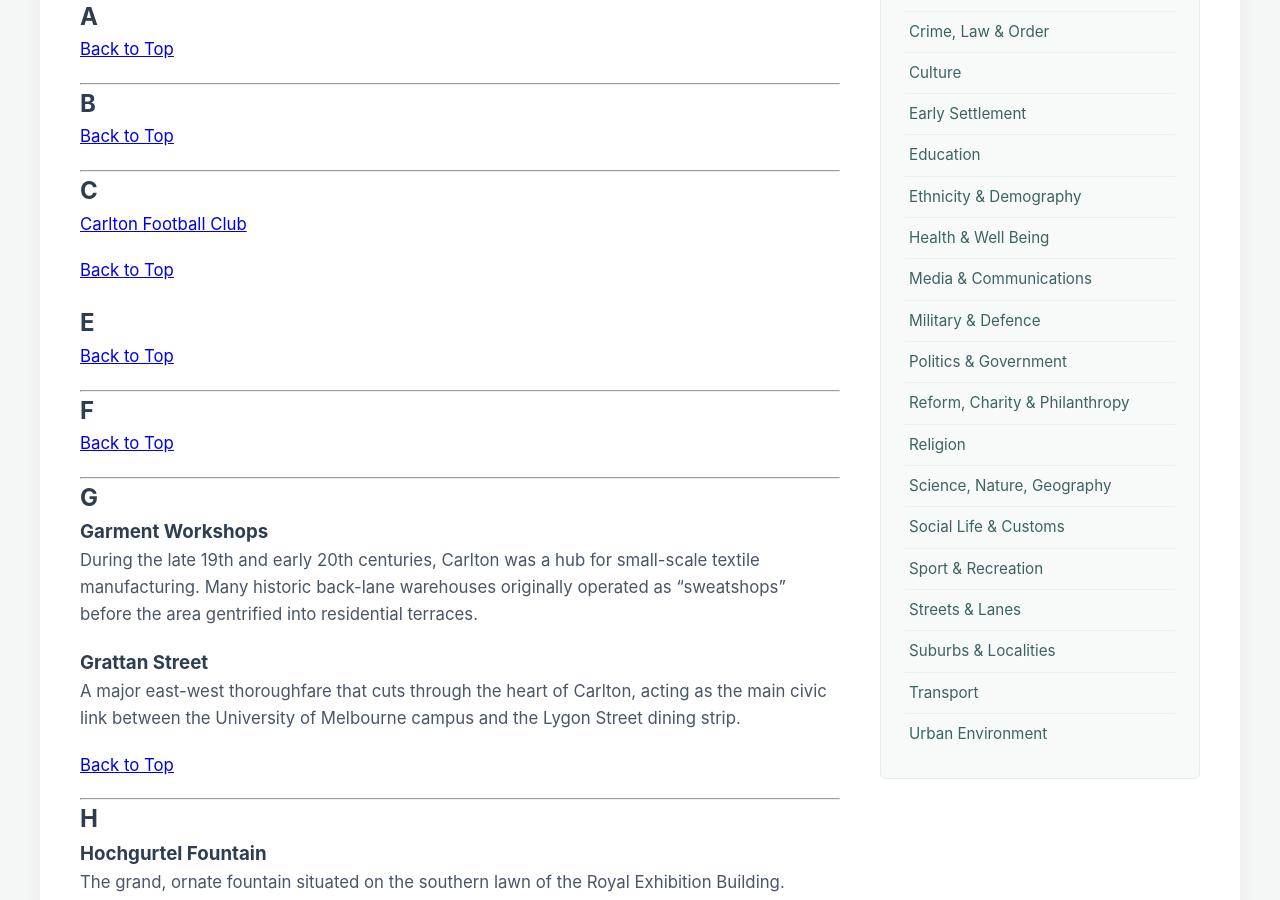
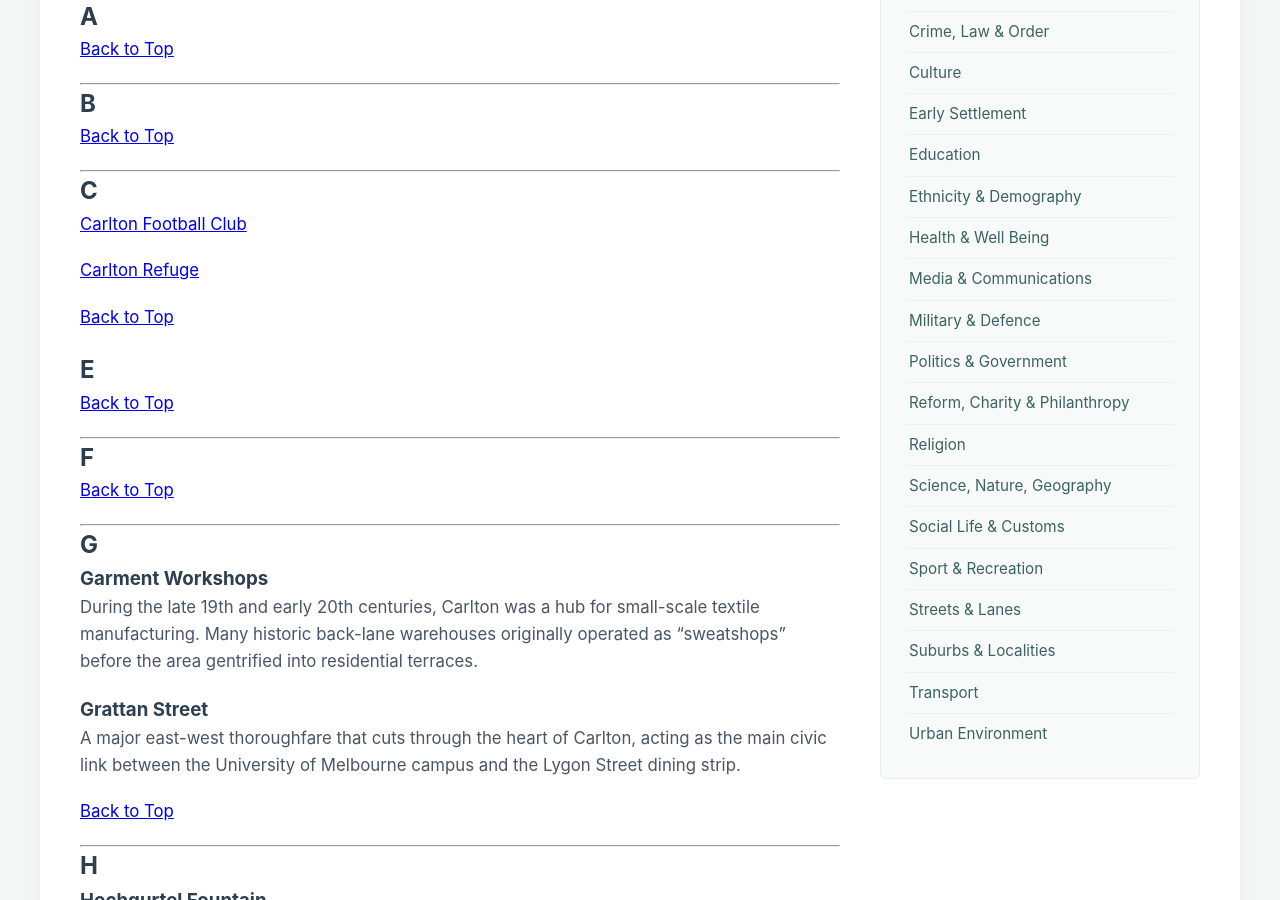
Before and after one commit to notamitchell/order, a Jekyll site: the page built from aToZ.md, in a window 1280 px wide and 900 px high, scrolled down 352 px. Built offline with Jekyll 4.4.1, drawn with Linux system fonts in a browser that asks for light colours.

Commit message:
Update aToZ.md

```diff
--- a/aToZ.md
+++ b/aToZ.md
@@ -28,6 +28,8 @@ Select a letter below to jump directly to that section.
 ## C
 
 [Carlton Football Club](eac?id=EM00296)
+
+[Carlton Refuge](eac?id=EM00298)
 
 [Back to Top](#encyclopedia-index-a-to-z)
 
```
